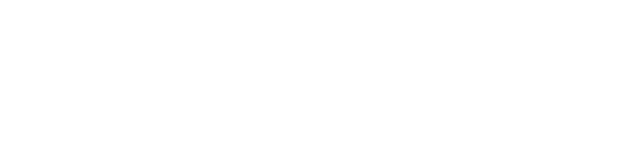
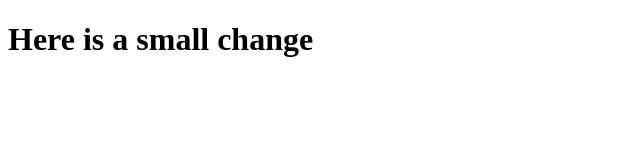
Before and after one commit to aodh66/githw, a plain HTML site: page index.html in a window 1280 px wide. Shown: the whole page, without its empty margins (0-640 px from the left). Drawn offline with Linux system fonts and the light colour scheme.

Commit message:
added a header

```diff
--- a/index.html
+++ b/index.html
@@ -6,6 +6,6 @@
     <title>Document</title>
 </head>
 <body>
-
+    <h1>Here is a small change</h1>
 </body>
 </html>
```
